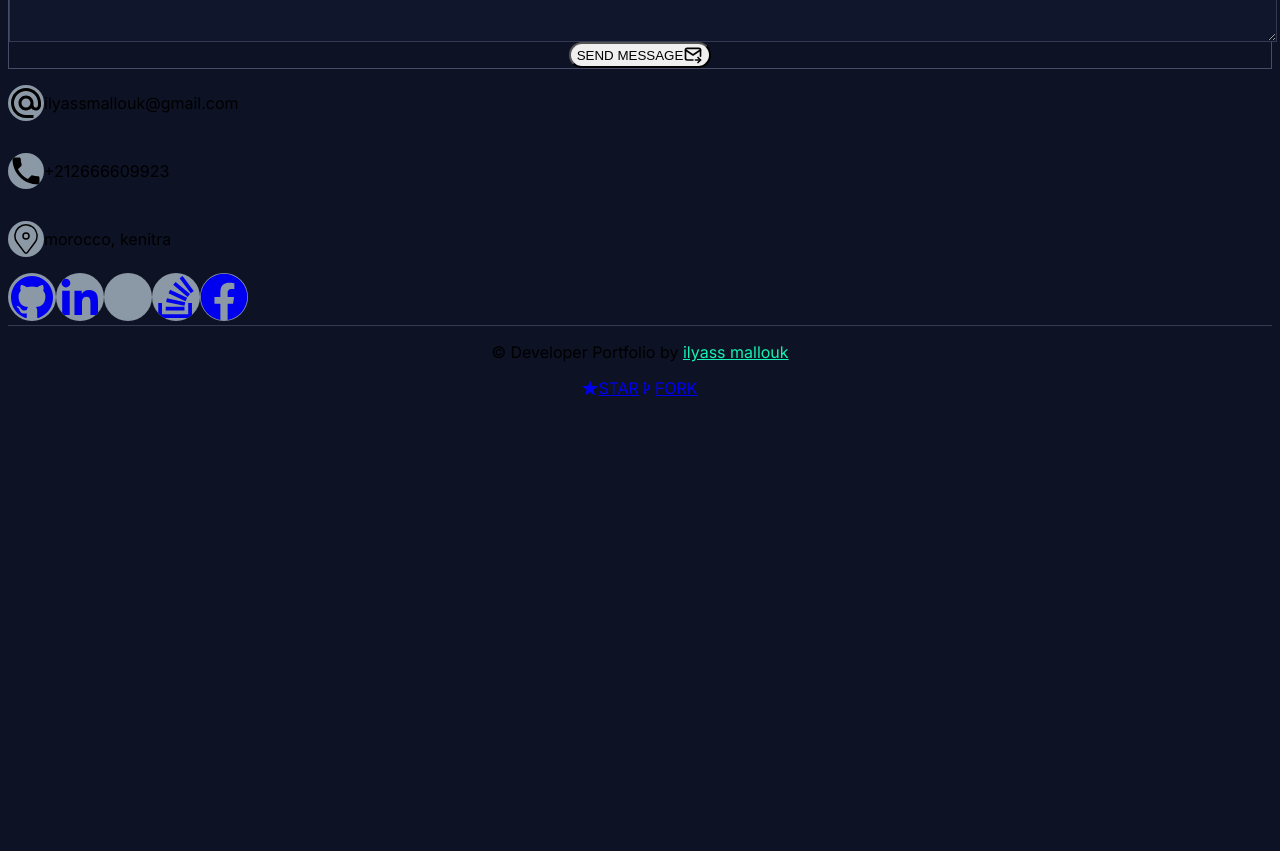
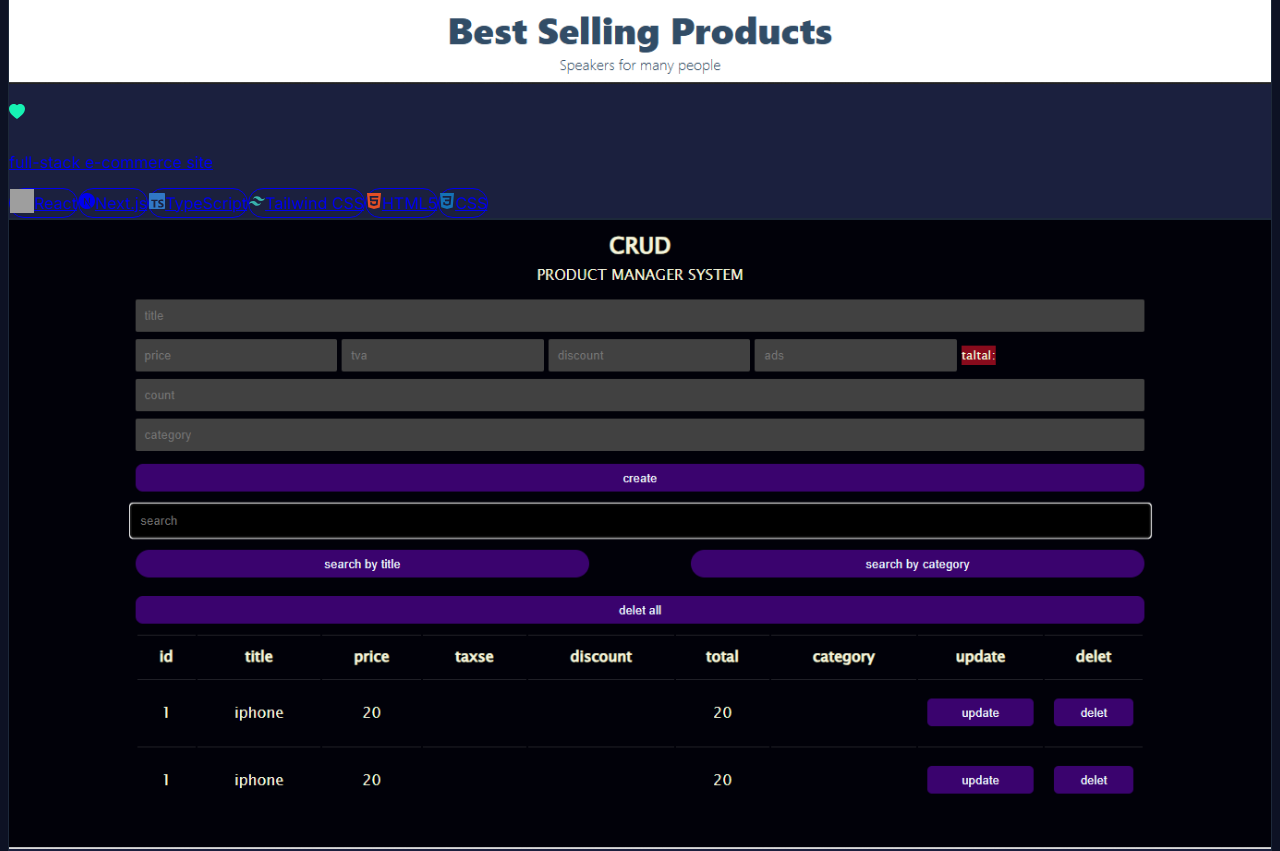
Before and after one commit to mallouk2020/portfolio--ilyass-mk, a Next.js app: page / in a window 1280 px wide. Shown: the part 2760-3611 px from the top of the page. Before the commit the page ends 3166 px from the top, so only its background shows below. Built offline with nearby package versions, Linux system fonts and the light colour scheme; grey boxes are pictures that could not be loaded; some icons are missing.

Commit message:
fix-image

```diff
--- a/app/components/homepage/blog/blog-card.jsx
+++ b/app/components/homepage/blog/blog-card.jsx
@@ -1,11 +1,7 @@
 // @flow strict
-// import { timeConverter } from '@/utils/time-converter';
 import Image from 'next/image';
 import Link from 'next/link';
 import { BsHeartFill } from 'react-icons/bs';
-// import { FaCommentAlt } from 'react-icons/fa';
-// import { SiCss3, SiHtml5, SiNextdotjs, SiTailwindcss, SiTypescript } from 'react-icons/si';
-// import { FaReact } from 'react-icons/fa6';
 import { Badge } from "@/app/components/UI/badge";
 import { projectsData } from '../../../../utils/data/projects-data';
 
@@ -15,7 +11,7 @@ import { projectsData } from '../../../../utils/data/projects-data';
 export function Tools({ tools }) {
   return (
     <>
-      {tools.slice(0, 6).map((tool, index) => (
+      {tools.map((tool, index) => (
         <Badge
           key={index}  // إضافة key هنا
           id={`sticky-card-${index + 1}`}
@@ -46,54 +42,35 @@ function BlogCard({ project }) {
     >
       <div className="h-44 lg:h-52 w-auto cursor-pointer overflow-hidden rounded-t-lg">
 
-        {/* <Image
+        <Image
           src={project.image}
           height={1080}
           width={1920}
           alt=""
           className='h-full w-full group-hover:scale-110 transition-all duration-300'
-        /> */}
+        />
 
       </div>
       <div className="p-2 sm:p-3 flex flex-col">
         <div className="flex justify-between items-center text-[#16f2b3] text-sm">
-          {/* <p>{timeConverter(blog.published_at)}</p> */}
           <div className="flex items-center gap-3">
             <p className="flex items-center gap-1">
 
               <BsHeartFill />
-              {/* <span>{blog.public_reactions_count}</span> */}
             </p>
-            {/* {blog.comments_count > 0 &&
-              <p className="flex items-center gap-1">
-                <FaCommentAlt />
-                <span>{blog.comments_count}</span>
-              </p>
-            } */}
+
           </div>
         </div>
-        {/* <Link target='_blank' href={project.demo}>
+        <Link target='_blank' href={project.demo}>
           <p className='my-2 lg:my-3 cursor-pointer text-lg text-white sm:text-xl font-medium hover:text-violet-500'>
             {project.name}
           </p>
           <div className="flex flex-wrap gap-3">
-            <Tools tools={projectsData[0].tools} />
+            <Tools tools={project.tools} />
           </div>
-        </Link> */}
+        </Link>
 
-        {/* <p className='mb-2 text-sm text-[#16f2b3]'>
-          {`${blog.reading_time_minutes} Min Read`}
-        </p> */}
-        {/* <p className='text-sm lg:text-base text-[#d3d8e8] pb-3 lg:pb-6 line-clamp-3'>
-          {blog.description}
-        </p> */}
-        {/* <div className="">
-          <Link target='_blank' href={blog.url}>
-            <button className='bg-violet-500 text-white px-3 py-1.5 rounded-full text-xs'>
-              Read More
-            </button>
-          </Link>
-        </div> */}
+
       </div>
     </div>
   );
--- a/next.config.js
+++ b/next.config.js
@@ -21,6 +21,13 @@ module.exports = {
         hostname: 'media2.dev.to',
         pathname: '**',
       },
+       {
+        protocol: 'https',
+        hostname: 'portfolio-ilyass-mk.vercel.app', // Replace with your Vercel URL
+        port: '',
+        pathname: '/**', // Matches any path under the specified hostname
+      },
+
     ],
   },
 }
--- a/utils/data/projects-data.js
+++ b/utils/data/projects-data.js
@@ -24,7 +24,8 @@ export const projectsData = [
         code: '',
         demo: 'www.google.com',
         tools: [
-            { name: "React", icon:<Ico/>},
+            { name: "React",
+             icon:<Ico/>},
             {
                 name: "Next.js",
                 icon: <SiNextdotjs className="w-4 h-4 text-white" />,
```
